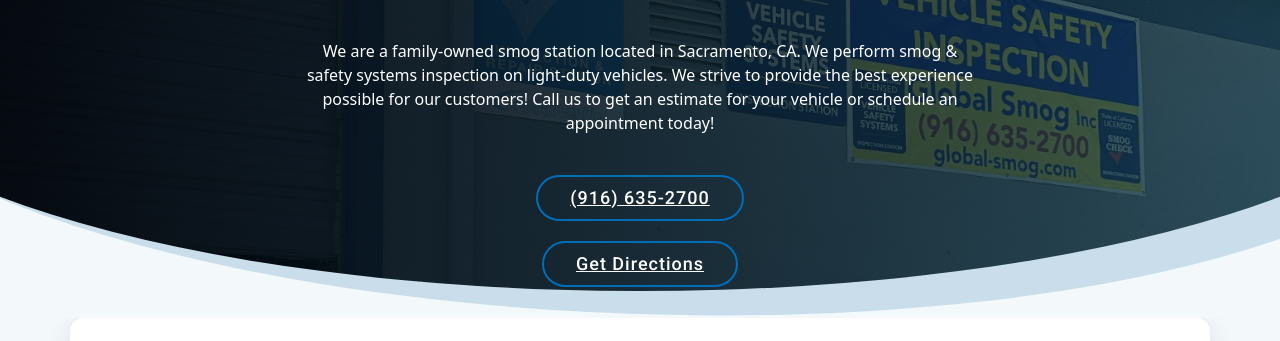
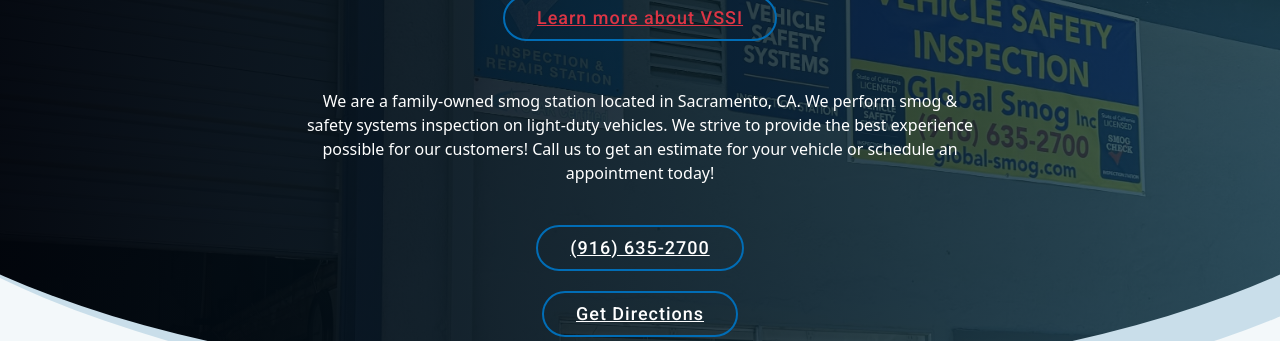
Before and after one commit to viktorb1/globalsmoginc, a website built with Vite: page index.html in a window 1280 px wide. Shown: the part 232-573 px from the top of the page. Built offline with nearby package versions, Linux system fonts and the light colour scheme.

Commit message:
Fix spacing

```diff
--- a/assets/css/style.css
+++ b/assets/css/style.css
@@ -430,7 +430,7 @@
 --------------------------------------------------------------*/
 #hero {
   width: 100%;
-  height: 60vh;
+  height: max(60vh, 650px);
   overflow: hidden;
   position: relative;
   min-height: 550px;
```
